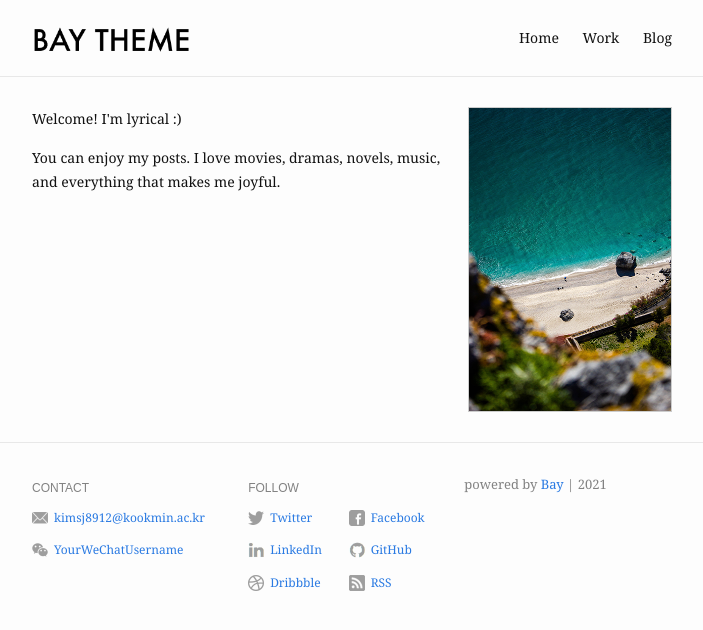
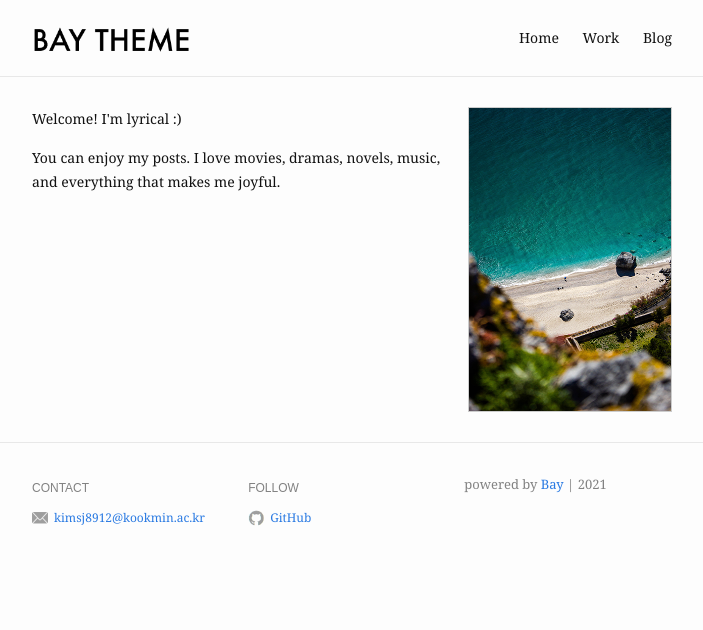
Before and after one commit to kimsj8912/kimsj8912.github.io, a Jekyll site: the page built from index.md, in a window 1280 px wide. Shown: the top 630 px of the page, without its empty margins (288-991 px from the left). Built offline with Jekyll 4.4.1, drawn with Linux system fonts in a browser that asks for light colours.

Commit message:
Update _config.yml

```diff
--- a/_config.yml
+++ b/_config.yml
@@ -5,7 +5,7 @@ title: Bay Jekyll Theme
 description: >- # this means to ignore newlines until "baseurl:"
   Bay is a minimal Jekyll Theme.
 baseurl: "/bay" # the subpath of the site
-url: "https://eliottvincent.github.io" # the base hostname & protocol for the site
+url: "https://kimsj8912.github.io" # the base hostname & protocol for the site
 og_image: /assets/img/profile-pic.jpg
 google_analytics: "UA-121636368-3"
 
@@ -27,23 +27,9 @@ footer:
     - name: Email
       value: kimsj8912@kookmin.ac.kr
       link: mailto:kimsj8912@kookmin.ac.kr
-    - name: WeChat
-      value: YourWeChatUsername
-      link: "#"
   follow:
-    - name: Twitter
-      link: http://twitter.com/YourTwitterUsername
-      username: "@YourTwitterUsername"
-    - name: Facebook
-      link: http://facebook.com/YourFacebookUsername
-    - name: LinkedIn
-      link: http://linkedin.com/in/YourLinkedInUsername
     - name: GitHub
-      link: http://github.com/YourGitHubUsername
-    - name: Dribbble
-      link: https://dribbble.com/YourDribbbleUsername
-    - name: RSS
-      link: /feed.xml
+      link: http://github.com/kimsj8912
 
 # Build settings
 markdown: kramdown
```
